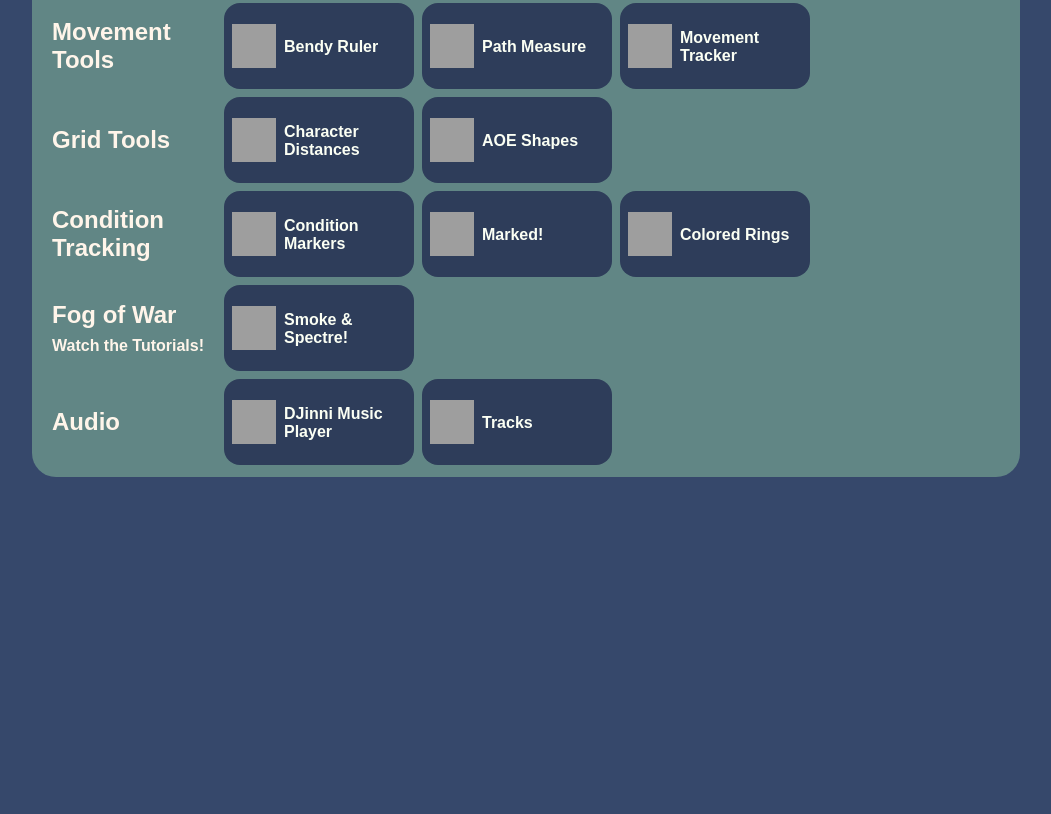
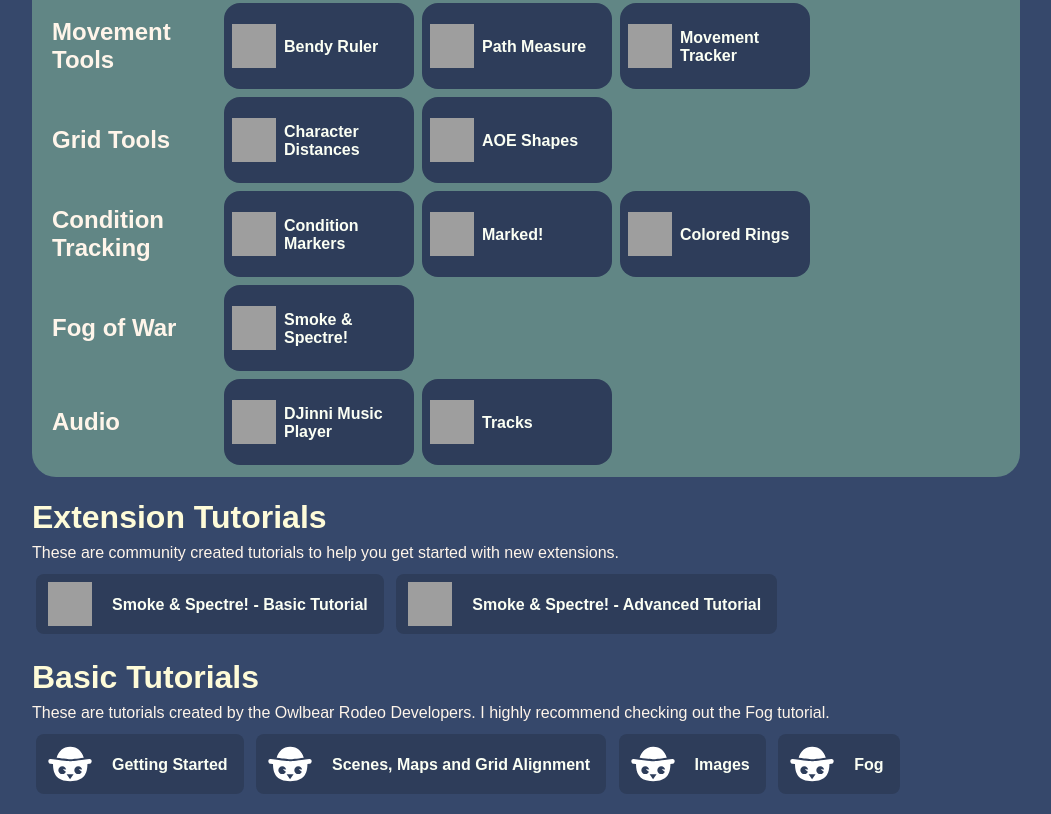
Before and after one commit to SeamusFinlayson/OBR-Extensions-Guide, a plain HTML site: page index.html in a window 1280 px wide. Shown: the part 543-1357 px from the top of the page, without its empty margins (114-1165 px from the left). Before the commit the page ends 1036 px from the top, so only its background shows below. Drawn offline with Linux system fonts and the light colour scheme; grey boxes are pictures that could not be loaded.

Commit message:
Changed tutorial layout

```diff
--- a/index.html
+++ b/index.html
@@ -4,16 +4,17 @@
 <head>
     <title>Owlbear Rodeo Extensions Guide for D&D</title>
     <link rel="stylesheet" type="text/css" href="style.css" />
-    <link rel="icon" type="image/x-icon" href="site-icon.svg">
+    <link rel="icon" type="image/x-icon" href="icons\site-icon.svg">
     <meta name="viewport" content="width=720px, initial-scale=0.4" />
 </head>
 
 <body>
     <div class="mother-div">
 
+        <!-- Header Links -->
         <div class="header-links">
             <a class="header-link" href="https://www.owlbear.rodeo/">
-                <img class="header-image" src="owlbear-rodeo-logo.svg">
+                <img class="header-image" src="icons\owlbear-rodeo-logo.svg">
                 <p class="header-text">Owlbear Rodeo</p>
             </a>
             <a class="header-link" href="https://discord.gg/ARf8RTTUKQ">
@@ -22,24 +23,21 @@
                 <p class="header-text">Owlbear Rodeo Discord</p>
             </a>
             <a class="header-link" href="https://github.com/SeamusFinlayson/OBR-Extensions-Guide">
-                <img class="header-image" src="github-mark-white.svg">
+                <img class="header-image" src="icons\github-mark-white.svg">
                 <p class="header-text">Contribute on GitHub</p>
             </a>
-            <!-- <a class="header-link" href="https://www.patreon.com/SeamusFinlayson">
-                <img class="header-image" src="PATREON_SYMBOL_1_WHITE_RGB.svg">
-                <p class="header-text">Patreon</p>
-            </a> -->
             <!-- <a class="header-link" href="DiceReview_PT_BR.html">
-                <img class="header-image" src="language-svgrepo-com.svg">
+                <img class="header-image" src="icons\language-svgrepo-com.svg">
                 <p class="header-text">Português</p>
             </a> -->
         </div>
 
         <h1>Owlbear Rodeo Extensions for D&D</h1>
-        <p>This is a guide to help you pick which Owlbear Rodeo extensions to use for D&D</p>
+        <p>This is a guide to help you pick which Owlbear Rodeo extensions to use for D&D.</p>
 
         <div class="extensions-grid">
 
+            <!-- Categories -->
             <a href="./DiceReview.html" class="category-with-article">
                 <p class="category-text">Dice</p>
                 <p class="article-link">Read the article!</p>
@@ -50,13 +48,10 @@
             <div class="category">Movement Tools</div>
             <div class="category">Grid Tools</div>
             <div class="category">Condition Tracking</div>
-            <a href="https://www.reddit.com/r/OwlbearRodeo/comments/181iqkb/smoke_spectre_basic_walkthrough_video_dynamic_fog/"
-                class="category-with-article">
-                <p class="category-text">Fog of War</p>
-                <p class="article-link">Watch the Tutorials!</p>
-            </a>
+            <div class="category">Fog of War</div>
             <div class="category">Audio</div>
 
+            <!-- Extensions -->
             <a class="Dice extension" href="https://extensions.owlbear.rodeo/dice">
                 <img class="extension-image" src="https://dice.owlbear.rodeo/logo.png">
                 <p class="extension-text">Dice</p>
@@ -153,6 +148,50 @@
             </a>
 
         </div>
+
+        <h1>Extension Tutorials</h1>
+        <p>These are community created tutorials to help you get started with new extensions.</p>
+
+        <!-- Tutorials -->
+        <div class="tutorials">
+            <a class="Smoke-n-Spectre tutorial-link" target="_blank" rel="noopener"
+                href="https://www.reddit.com/r/OwlbearRodeo/comments/181iqkb/smoke_spectre_basic_walkthrough_video_dynamic_fog/">
+                <img class="extension-image" src="https://battle-system.com/owlbear/smoke-docs/logo.png">
+                <p class="extension-text">Smoke & Spectre! - Basic Tutorial</p>
+            </a>
+            <a class="Smoke-n-Spectre tutorial-link" target="_blank" rel="noopener"
+                href="https://www.reddit.com/r/OwlbearRodeo/comments/181iqkb/smoke_spectre_basic_walkthrough_video_dynamic_fog/">
+                <img class="extension-image" src="https://battle-system.com/owlbear/smoke-docs/logo.png">
+                <p class="extension-text">Smoke & Spectre! - Advanced Tutorial</p>
+            </a>
+        </div>
+
+        <h1>Basic Tutorials</h1>
+        <p>These are tutorials created by the Owlbear Rodeo Developers. I highly recommend checking out the Fog tutorial.</p>
+
+        <!-- Tutorials -->
+        <div class="tutorials">
+            <a class="Smoke-n-Spectre tutorial-link" target="_blank" rel="noopener"
+                href="https://www.youtube.com/watch?v=qB1yvHRweeE&list=PLYIWWqS_XJXhfdvzy5UaojlBXBfB4Ujxn">
+                <img class="extension-image" src="icons\owlbear-rodeo-logo.svg">
+                <p class="extension-text">Getting Started</p>
+            </a>
+            <a class="Smoke-n-Spectre tutorial-link" target="_blank" rel="noopener"
+                href="https://www.youtube.com/watch?v=mkBSAiEJnB4&list=PLYIWWqS_XJXhfdvzy5UaojlBXBfB4Ujxn&index=2">
+                <img class="extension-image" src="icons\owlbear-rodeo-logo.svg">
+                <p class="extension-text">Scenes, Maps and Grid Alignment</p>
+            </a>
+            <a class="Smoke-n-Spectre tutorial-link" target="_blank" rel="noopener"
+                href="https://www.youtube.com/watch?v=mkBSAiEJnB4&list=PLYIWWqS_XJXhfdvzy5UaojlBXBfB4Ujxn&index=3">
+                <img class="extension-image" src="icons\owlbear-rodeo-logo.svg">
+                <p class="extension-text">Images</p>
+            </a>
+            <a class="Smoke-n-Spectre tutorial-link" target="_blank" rel="noopener"
+                href="https://www.youtube.com/watch?v=mkBSAiEJnB4&list=PLYIWWqS_XJXhfdvzy5UaojlBXBfB4Ujxn&index=4">
+                <img class="extension-image" src="icons\owlbear-rodeo-logo.svg">
+                <p class="extension-text">Fog</p>
+            </a>
+        </div>
     </div>
 
 
--- a/style.css
+++ b/style.css
@@ -310,3 +310,28 @@
     margin-top: 2px;
     margin-bottom: 24px;
 }
+
+.tutorial-links {
+    display: flex;
+    flex-direction: row;
+    flex-wrap: wrap;
+}
+
+.tutorial-link {
+    background-color: #2e3d5a;
+    margin: 4px;
+    padding: 4px 12px;
+    border-radius: 8px;
+    text-decoration: none;
+    text-decoration-color: #FFF5EA;
+    color: white;
+
+    display: inline-flex;
+    flex-direction: row;
+    gap: 12px;
+    align-items: center;
+}
+
+.tutorial-link:hover {
+    background-color: #212d44;
+}
```
Also changed, not shown: DiceReview.html (+24 -9 lines), icons/PATREON_SYMBOL_1_WHITE_RGB.svg (renamed from PATREON_SYMBOL_1_WHITE_RGB.svg), icons/github-mark-white.svg (renamed from github-mark-white.svg), icons/home-svgrepo-com.svg (renamed from home-svgrepo-com.svg), icons/language-svgrepo-com.svg (renamed from language-svgrepo-com.svg), icons/owlbear-rodeo-logo.svg (renamed from owlbear-rodeo-logo.svg), icons/site-icon.svg (renamed from site-icon.svg).
